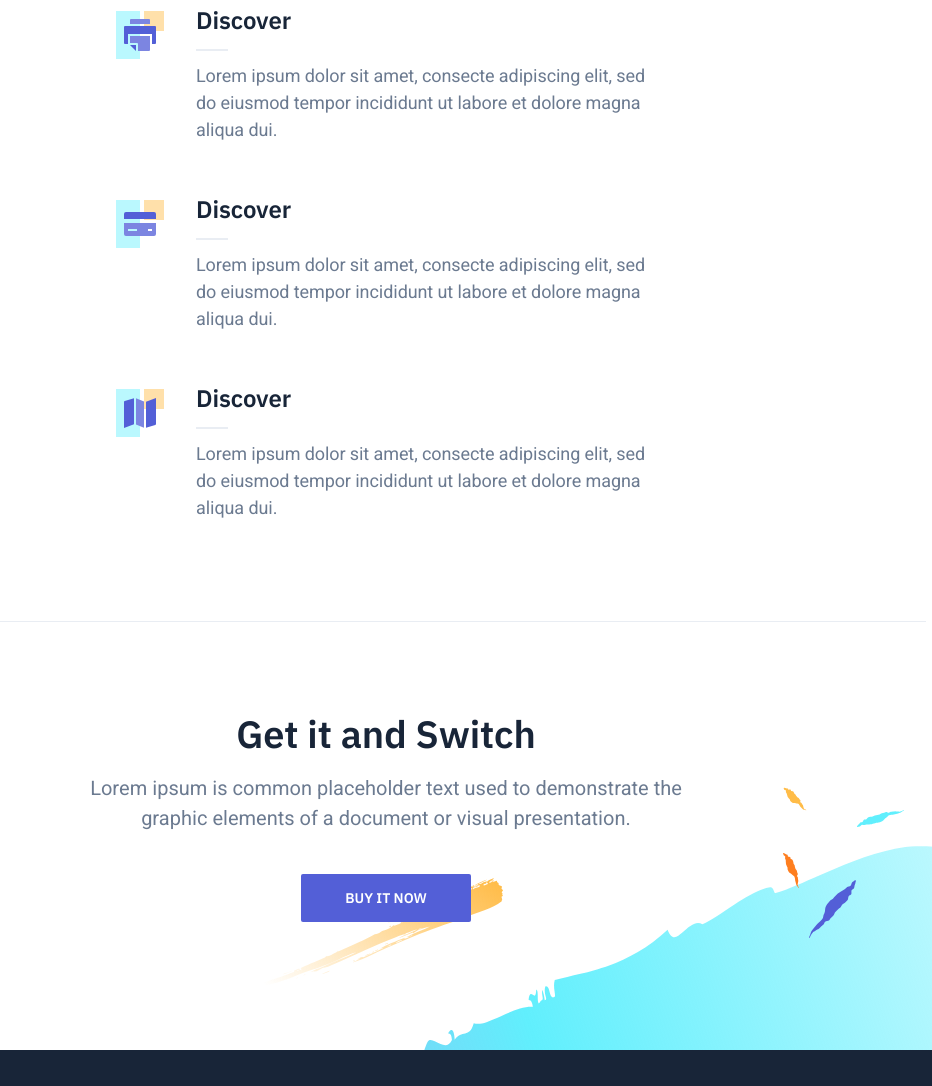
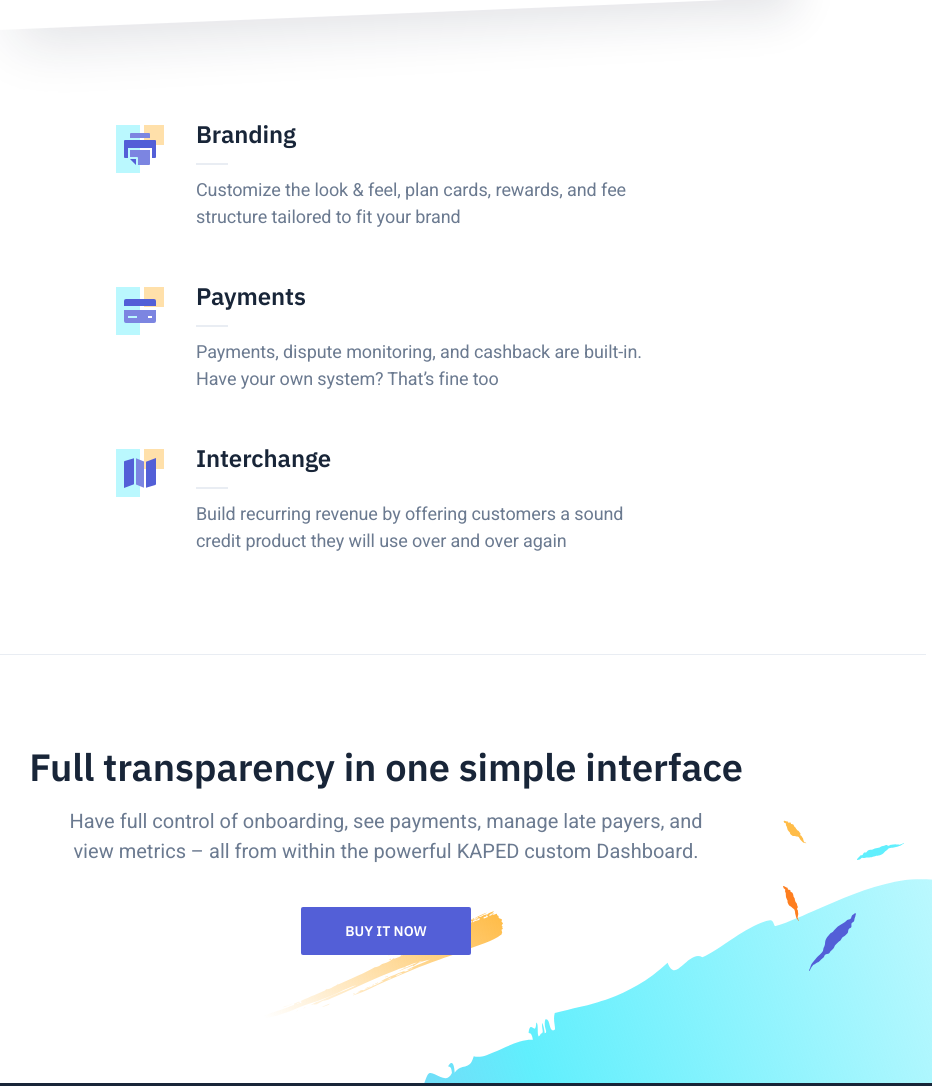
Before and after one commit to Kapedinc/Kaped-Landing-1, a website: page index.html in a window 1280 px wide. Shown: the part 1457-2543 px from the top of the page, without its empty margins (254-1186 px from the left). Drawn offline with nearby package versions, Linux system fonts and the light colour scheme.

Commit message:
Update index.html

```diff
--- a/index.html
+++ b/index.html
@@ -4,7 +4,7 @@
     <meta charset="utf-8">
     <meta http-equiv="X-UA-Compatible" content="IE=edge">
     <meta name="viewport" content="width=device-width, initial-scale=1">
-    <title>Switch Template</title>
+    <title>Offer credit cards to your users in days, not months.</title>
     <link href="https://fonts.googleapis.com/css?family=Heebo:400,700|IBM+Plex+Sans:600" rel="stylesheet">
     <link rel="stylesheet" href="dist/css/style.css">
     <script src="https://unpkg.com/scrollreveal@4.0.0/dist/scrollreveal.min.js"></script>
@@ -31,8 +31,8 @@
                 <div class="container">
                     <div class="hero-inner">
 						<div class="hero-copy">
-	                        <h1 class="hero-title mt-0">Landing template for startups</h1>
-	                        <p class="hero-paragraph">Our landing page template works on all devices, so you only have to set it up once, and get beautiful results forever.</p>
+	                        <h1 class="hero-title mt-0">Branded financial products your customers will love</h1>
+	                        <p class="hero-paragraph">Set up your own credit card brand, tailored to your use case. Instantly embed financial services with our hosted suite of drag n drop technology optimised for conversion.</p>
 	                        <div class="hero-cta">
 								<a class="button button-primary" href="#">Buy it now</a>
 								<div class="lights-toggle">
@@ -64,8 +64,8 @@
 					<div class="features-inner section-inner has-bottom-divider">
 						<div class="features-header text-center">
 							<div class="container-sm">
-								<h2 class="section-title mt-0">Credit Card Business In a Box</h2>
-	                            <p class="section-paragraph">Lorem ipsum is common placeholder text used to demonstrate the graphic elements of a document or visual presentation.</p>
+								<h2 class="section-title mt-0">All the card networks at your disposal</h2>
+	                            <p class="section-paragraph">Create custom rates that fit the needs of your use case, on the card rails of your choice. Use our market tested plans and pricing, or build pools for all your users to share.</p>
 								<div class="features-image">
 									<img class="features-illustration asset-dark" src="dist/images/features-illustration-dark.svg" alt="Feature illustration">
 									<img class="features-box asset-dark" src="dist/images/dash.png" alt="Feature box">
@@ -84,8 +84,10 @@
 										<img class="asset-dark" src="dist/images/feature-01-dark.svg" alt="Feature 01">
                                     </div>
 									<div class="feature-content">
-                                    	<h3 class="feature-title mt-0">Discover</h3>
-                                    	<p class="text-sm mb-0">Lorem ipsum dolor sit amet, consecte adipiscing elit, sed do eiusmod tempor incididunt ut labore et dolore magna aliqua dui.</p>
+                                    	<h3 class="feature-title mt-0">Branding</h3>
+                                    	<p class="text-sm mb-0">Customize the look & feel, plan cards, rewards, and fee structure tailored to fit your brand
+
+</p>
 									</div>
 								</div>
                             </div>
@@ -96,8 +98,10 @@
 										<img class="asset-dark" src="dist/images/feature-02-dark.svg" alt="Feature 02">
                                     </div>
 									<div class="feature-content">
-                                    	<h3 class="feature-title mt-0">Discover</h3>
-                                    	<p class="text-sm mb-0">Lorem ipsum dolor sit amet, consecte adipiscing elit, sed do eiusmod tempor incididunt ut labore et dolore magna aliqua dui.</p>
+                                    	<h3 class="feature-title mt-0">Payments</h3>
+                                    	<p class="text-sm mb-0">Payments, dispute monitoring, and cashback are built-in. Have your own system? That’s fine too
+
+</p>
 									</div>
 								</div>
                             </div>
@@ -108,8 +112,10 @@
 										<img class="asset-dark" src="dist/images/feature-03-dark.svg" alt="Feature 03">
                                     </div>
 									<div class="feature-content">
-                                    	<h3 class="feature-title mt-0">Discover</h3>
-                                    	<p class="text-sm mb-0">Lorem ipsum dolor sit amet, consecte adipiscing elit, sed do eiusmod tempor incididunt ut labore et dolore magna aliqua dui.</p>
+                                    	<h3 class="feature-title mt-0">Interchange</h3>
+                                    	<p class="text-sm mb-0">Build recurring revenue by offering customers a sound credit product they will use over and over again
+
+</p>
 									</div>
 								</div>
                             </div>
@@ -122,8 +128,10 @@
                 <div class="container-sm">
                     <div class="cta-inner section-inner">
                         <div class="cta-header text-center">
-                            <h2 class="section-title mt-0">Get it and Switch</h2>
-                            <p class="section-paragraph">Lorem ipsum is common placeholder text used to demonstrate the graphic elements of a document or visual presentation.</p>
+                            <h2 class="section-title mt-0">Full transparency in one simple interface</h2>
+                            <p class="section-paragraph">Have full control of onboarding, see payments, manage late payers, and view metrics – all from within the powerful KAPED custom Dashboard.
+
+</p>
 							<div class="cta-cta">
 								<a class="button button-primary" href="#">Buy it now</a>
 							</div>
@@ -182,7 +190,7 @@
                             </a>
                         </li>
                     </ul>
-                    <div class="footer-copyright">&copy; 2018 Switch, all rights reserved</div>
+                    <div class="footer-copyright">&copy; 2020 - 2022 KAPED, all rights reserved</div>
                 </div>
             </div>
         </footer>
```
